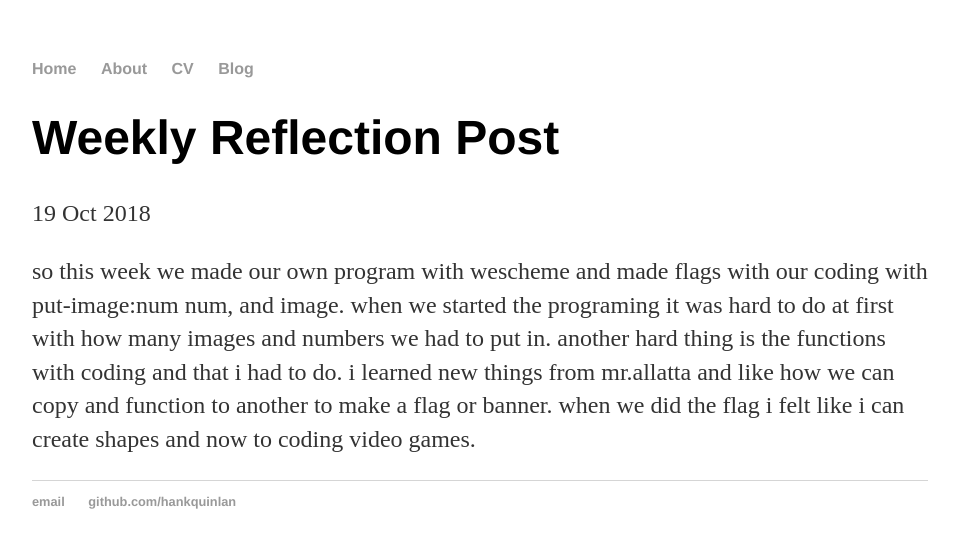
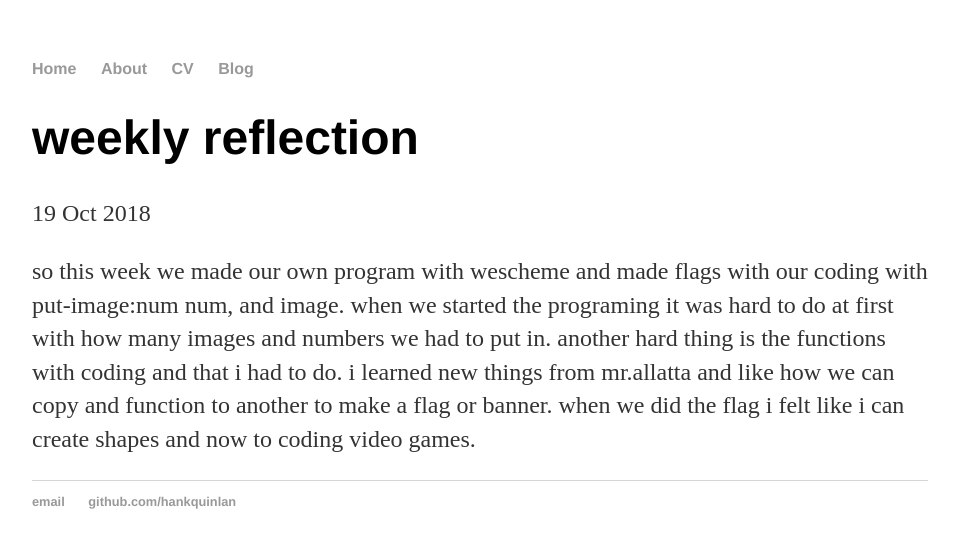
Before and after one commit to justinz6971/justinz6971.github.io, a Jekyll site: the page built from _posts/2018-10-19-weekly-reflection-post.md, in a window 1280 px wide. Shown: the top 548 px of the page, without its empty margins (160-1119 px from the left). Built offline with Jekyll 4.4.1, drawn with Linux system fonts in a browser that asks for light colours; our own code applies the rules of GitHub Pages for plain Markdown files; some of the changed lines change nothing that is shown.

Commit message:
Update 2018-10-19-weekly-reflection-post.md

```diff
--- a/_posts/2018-10-19-weekly-reflection-post.md
+++ b/_posts/2018-10-19-weekly-reflection-post.md
@@ -1 +1,7 @@
+---
+layout: post
+title: "weekly reflection"
+date: 2018-10-19
+---
+
 so this week we made our own program with wescheme and made flags with our coding with put-image:num num, and image. when we started the programing it was hard to do at first with how many images and numbers we had to put in. another hard thing is the functions with coding and that i had to do. i learned new things from mr.allatta and like how we can copy and function to another to make a flag or banner. when we did the flag i felt like i can create shapes and now to coding video games.
```
